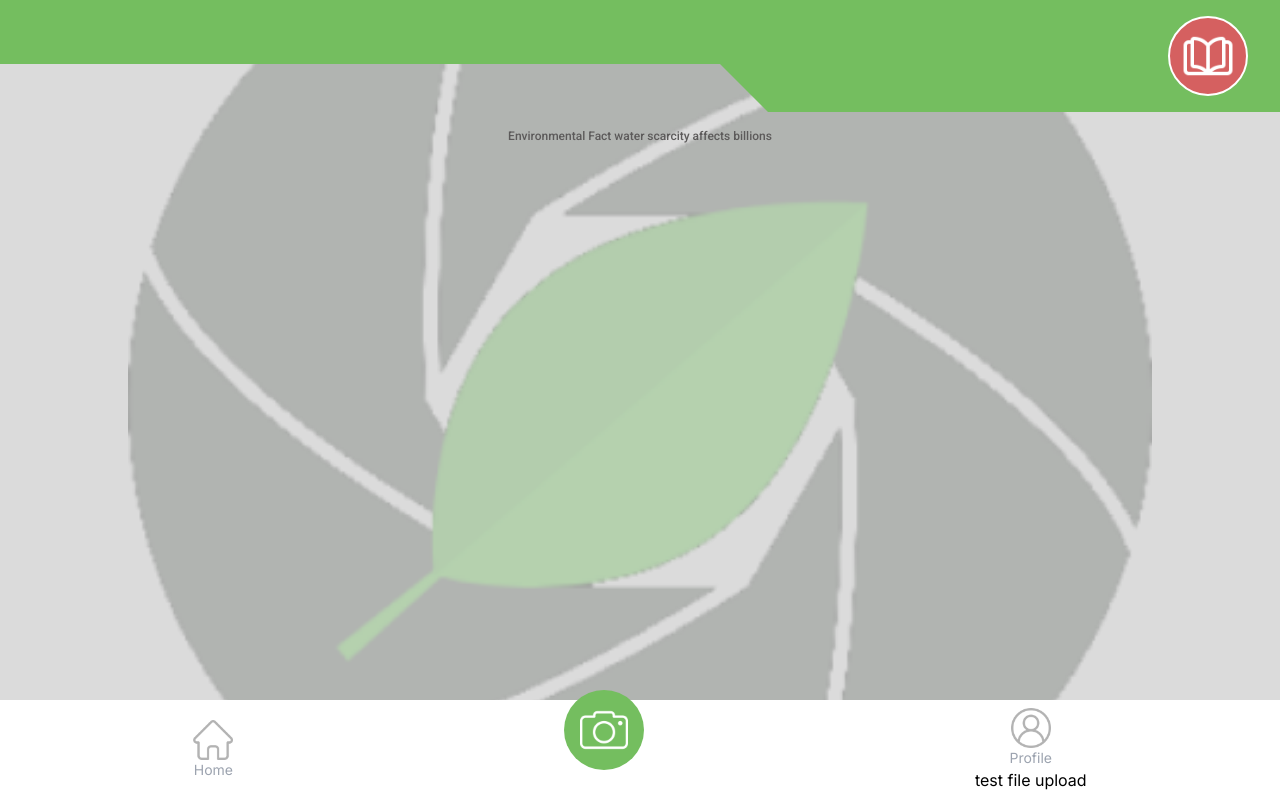
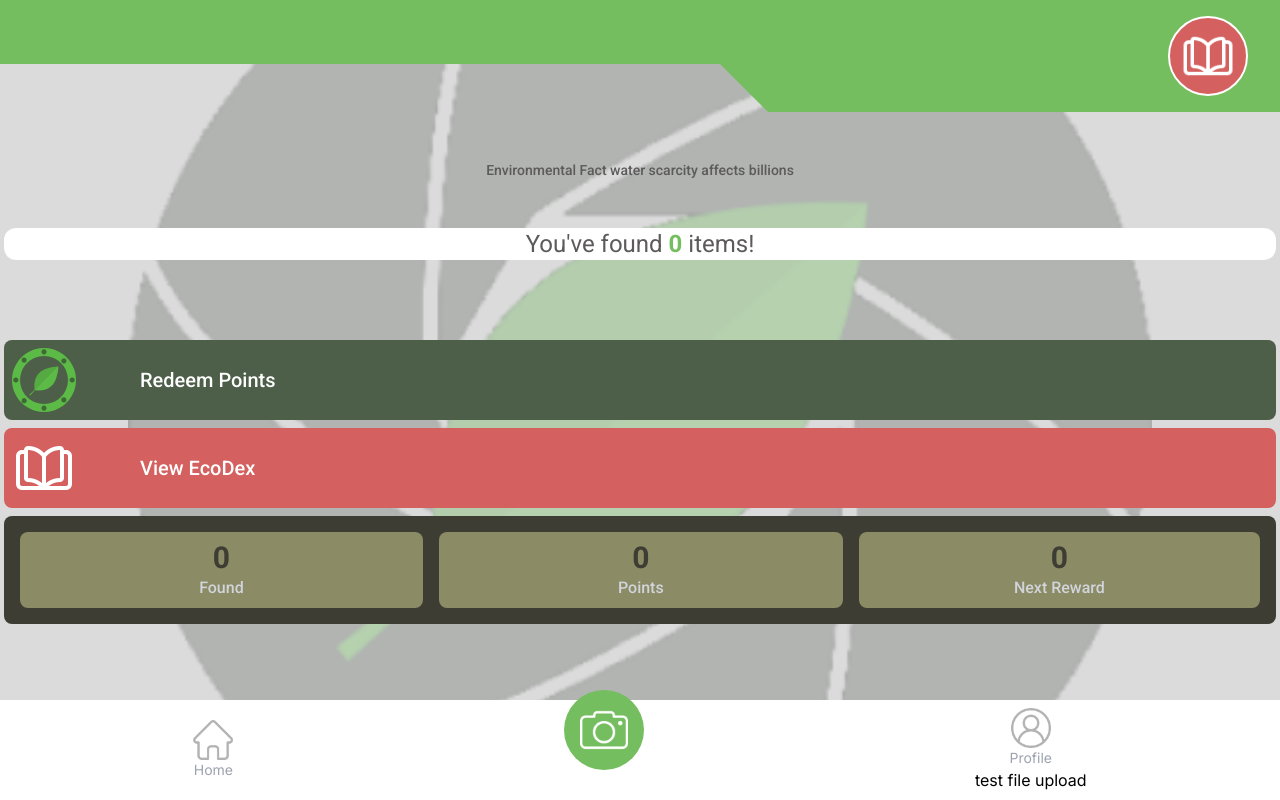
Before and after one commit to josephleungg/EcoDex, a Next.js app in the folder client/: page /home in a window 1280 px wide. Built offline with nearby package versions, Linux system fonts and the light colour scheme.

Commit message:
Finished homepage

```diff
--- a/client/app/(pages)/history/[id].js
+++ b/client/app/(pages)/history/[id].js
@@ -0,0 +1,11 @@
+'use client';
+import { useRouter } from 'next/router';
+
+export default function HistoryPage({ history }) {
+
+    return (
+        <div className="container mx-auto">
+            <h1 className="text-3xl font-bold text-center mt-10">{history}</h1>
+        </div>
+    );
+}
--- a/client/app/(pages)/home/page.js
+++ b/client/app/(pages)/home/page.js
@@ -1,9 +1,13 @@
 'use client';
+import Link from 'next/link';
 import React, { useState, useEffect } from 'react';
 
 export default function Home() {
     const [headerText, setHeaderText] = useState("Environmental Fact ");
     const headerSentences = ["recycling is good", "deforestation harms biodiversity", "plastic pollutes oceans", "air pollution kills millions", "climate change raises temperatures","water scarcity affects billions","renewable energy reduces emissions","planting trees combats CO2","overfishing depletes oceans", "sustainable living is the future"];
+    const [numberItems, setNumberItems] = useState(0);
+    const [numberPoints, setNumberPoints] = useState(0);
+    const [numberNextReward, setNumberNextReward] = useState(0);
 
     useEffect(() => {
         const randomIndex = Math.floor(Math.random() * headerSentences.length);
@@ -11,10 +15,70 @@ export default function Home() {
     }, [])
 
     return (
-        <div className="">
+        <div className="flex flex-col">
 
-            <div className="pt-4 flex flex-col justify-center items-center">
-                <h1 className="text-xs text-tertiary-0 font-roboto font-medium">{headerText}</h1>
+            {/* div for header text */}
+            <div className="my-12 flex flex-col justify-center items-center">
+                <h1 className="text-sm text-tertiary-0 font-roboto font-medium">{headerText}</h1>
+            </div>
+
+            {/* div for found items */}
+            <div className="flex items-center justify-center bg-white mx-1 mb-20 rounded-xl">
+                <p className="text-tertiary-0 font-roboto text-2xl">You've found <span className="text-primary-0 font-semibold">{numberItems} </span> items!</p>
+            </div>
+
+
+            {/* button divs */}
+            <div className="mb-2">
+                {/* div for redeem points */}
+                <Link href="/redeem">
+                    <div className="flex flex-row rounded-lg space-x-16 items-center mx-1 p-2 bg-[#4D5F48] mb-2 active:bg-green-900 transition-colors duration-200">
+                        <img
+                            src="/images/eco-coin.png"
+                            alt="leaf"
+                            className="h-16 w-16"
+                        />
+                        <div className="flex items-center">
+                            <p className="text-white text-xl font-roboto font-medium">Redeem Points</p>
+                        </div>
+                    </div>
+                </Link>
+
+                {/* div for view ecodex button */}
+                <Link href="/history" >
+                    <div className="flex flex-row rounded-lg space-x-16 items-center mx-1 p-2 bg-secondary-0 active:bg-red-700 transition-colors duration-200">
+                        <img
+                            src="/images/book.png"
+                            alt="leaf"
+                            className="h-16 w-16"
+                        />
+                        <div className="flex items-center">
+                            <p className="text-white text-xl font-roboto font-medium">View EcoDex</p>
+                        </div>
+                    </div>
+                </Link>
+            </div>
+
+            {/* div for user stats */}
+            <div className="flex flex-row flex-grow p-4 mx-1 space-x-4 rounded-lg bg-[#3D3D33]">
+
+                {/* div for number found */}
+                <div className="flex flex-col flex-grow justify-center items-center bg-[#8B8B65] px-6 py-2 rounded-lg">
+                    <p className="text-[#3D3D33] font-roboto font-bold text-3xl">{numberItems}</p>
+                    <p className="text-gray-300 font-roboto font-medium text-md">Found</p>
+                </div>
+
+                {/* div for number of points */}
+                <div className="flex flex-col flex-grow justify-center items-center bg-[#8B8B65] px-6 py-2 rounded-lg">
+                    <p className="text-[#3D3D33] font-roboto font-bold text-3xl">{numberPoints}</p>
+                    <p className="text-gray-300 font-roboto font-medium text-md">Points</p>
+                </div>
+
+                {/* div for number for next reward */}
+                <div className="flex flex-col flex-grow justify-center items-center bg-[#8B8B65] py-2 rounded-lg">
+                    <p className="text-[#3D3D33] font-roboto font-bold text-3xl">{numberNextReward}</p>
+                    <p className="text-gray-300 font-roboto font-medium text-md">Next Reward</p>
+                </div>
             </div>
 
         </div>
--- a/client/app/globals.css
+++ b/client/app/globals.css
@@ -19,7 +19,7 @@
 }
 
 html, body {
-  height: 100%;
+  height: 100vh;
   margin: 0;
 }
 
```
